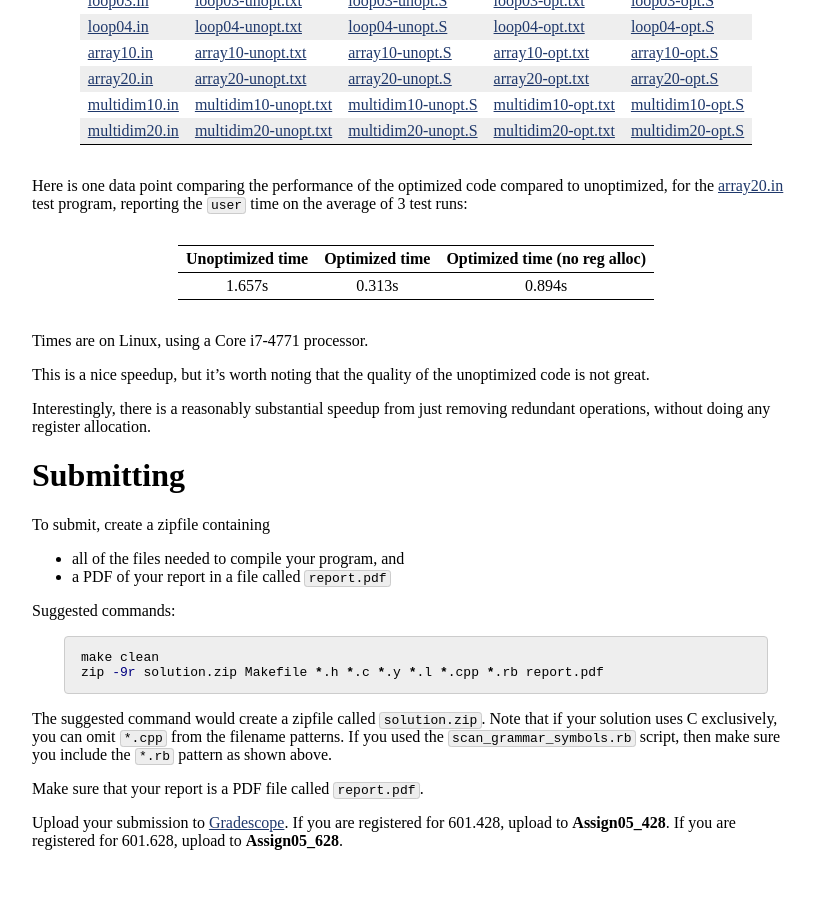
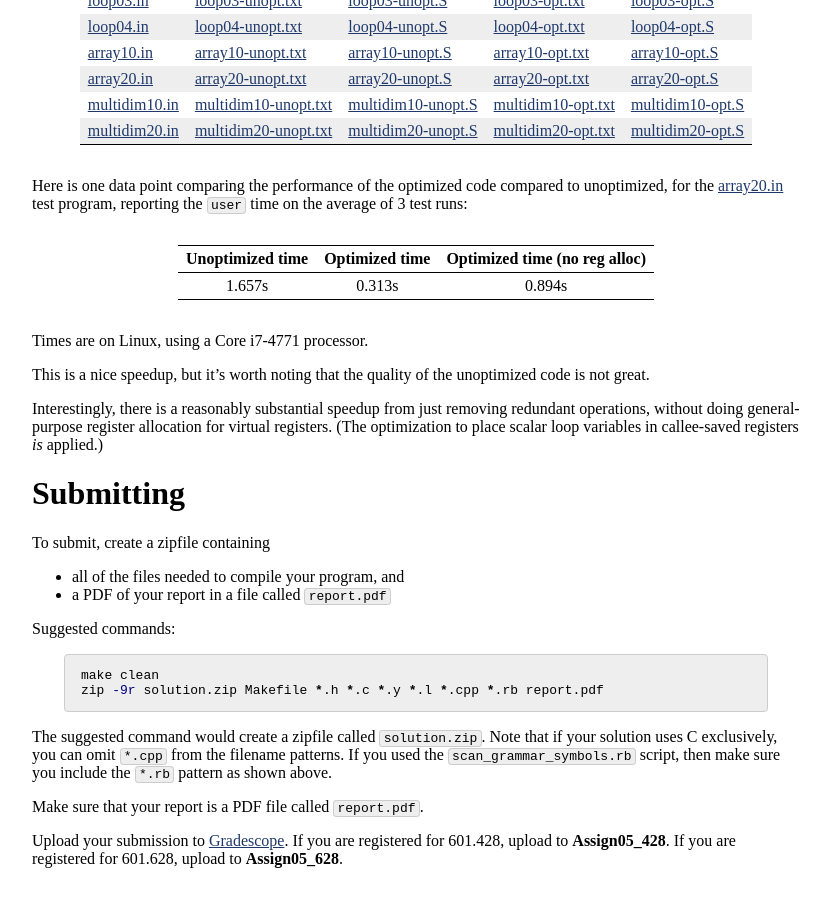
Before and after one commit to jhucompilers/fall2020, a Jekyll site: the page built from assign/assign05.md, in a window 1280 px wide and 900 px high, scrolled down 4227 px. Shown: the whole window, without its empty margins (224-1054 px from the left). Built offline with Jekyll 4.4.1, drawn with Linux system fonts in a browser that asks for light colours.

Commit message:
clarification about register allocation

```diff
--- a/assign/assign05.md
+++ b/assign/assign05.md
@@ -207,7 +207,7 @@ Times are on Linux, using a Core i7-4771 processor.
 
 This is a nice speedup, but it's worth noting that the quality of the unoptimized code is not great.
 
-Interestingly, there is a reasonably substantial speedup from just removing redundant operations, without doing any register allocation.
+Interestingly, there is a reasonably substantial speedup from just removing redundant operations, without doing general-purpose register allocation for virtual registers. (The optimization to place scalar loop variables in callee-saved registers *is* applied.)
 
 # Submitting
 
```
